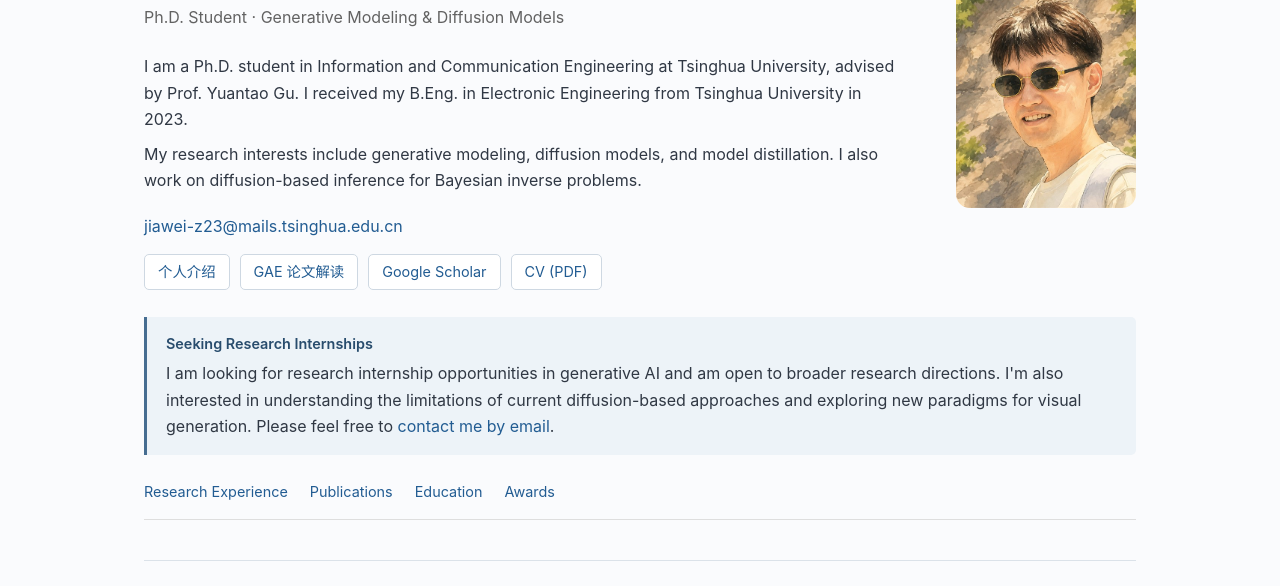
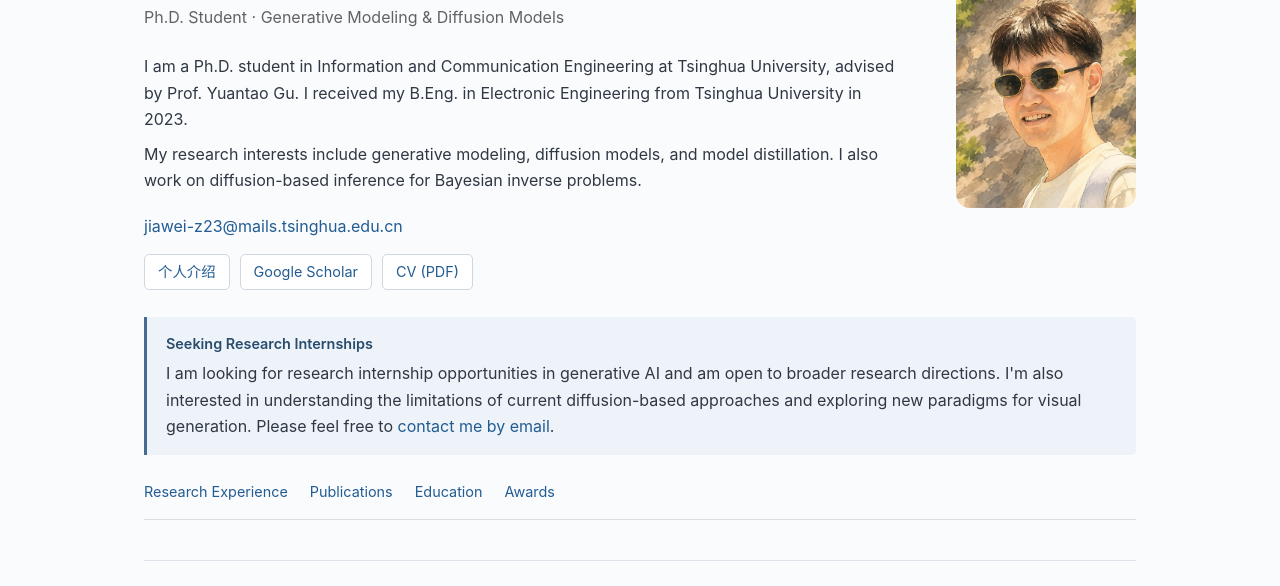
Before and after one commit to weigerzan/weigerzan.github.io, a plain HTML site: page index.html in a window 1280 px wide. Shown: the part 163-749 px from the top of the page. Drawn offline with Linux system fonts and the light colour scheme.

Commit message:
Remove temporary GAE walkthrough homepage link

```diff
--- a/index.html
+++ b/index.html
@@ -21,7 +21,6 @@
           <div class="contact"><a href="mailto:jiawei-z23@mails.tsinghua.edu.cn">jiawei-z23@mails.tsinghua.edu.cn</a></div>
           <div class="profile-links">
             <a href="about/" lang="zh-CN">个人介绍</a>
-            <a href="gae/" lang="zh-CN">GAE 论文解读</a>
             <a href="https://scholar.google.com/citations?user=m4aFFooAAAAJ&amp;hl=zh-CN">Google Scholar</a>
             <a href="Jiawei_Zhang_CV.pdf?v=20260928">CV (PDF)</a>
           </div>
```
